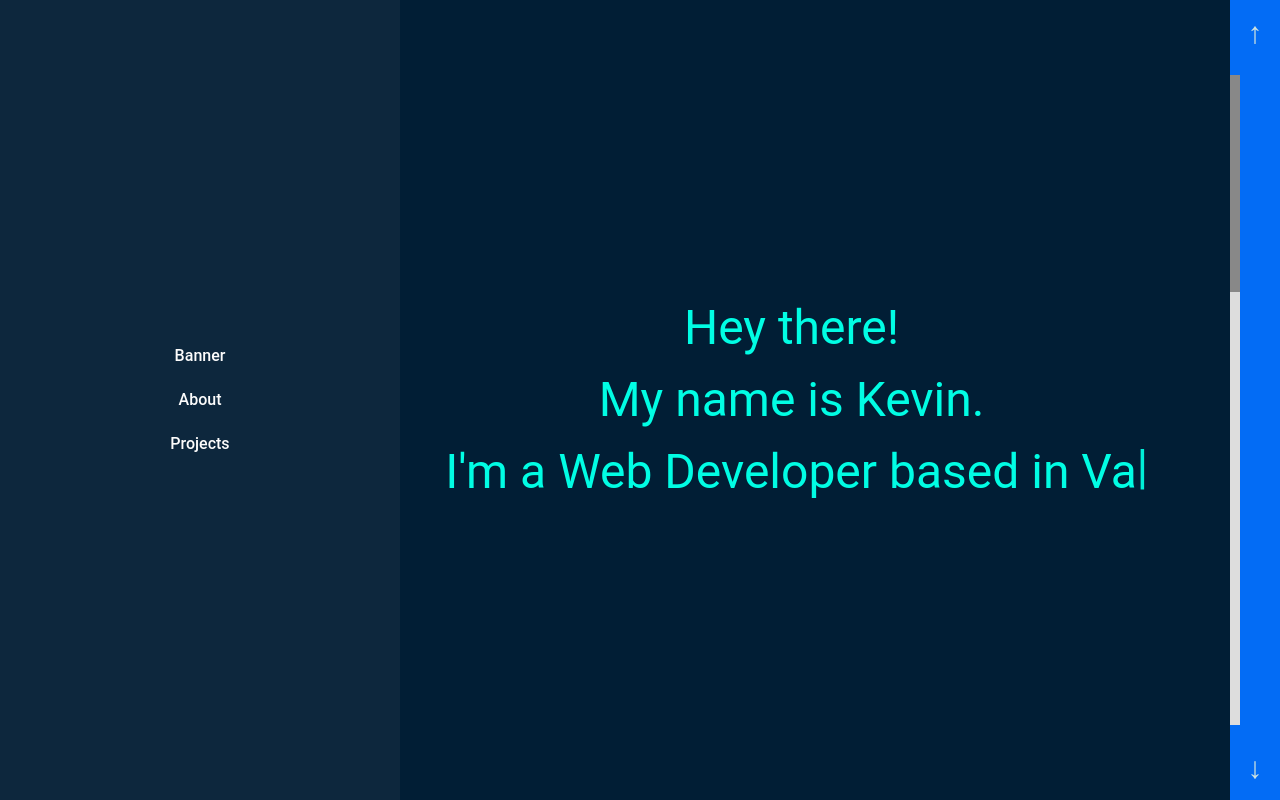
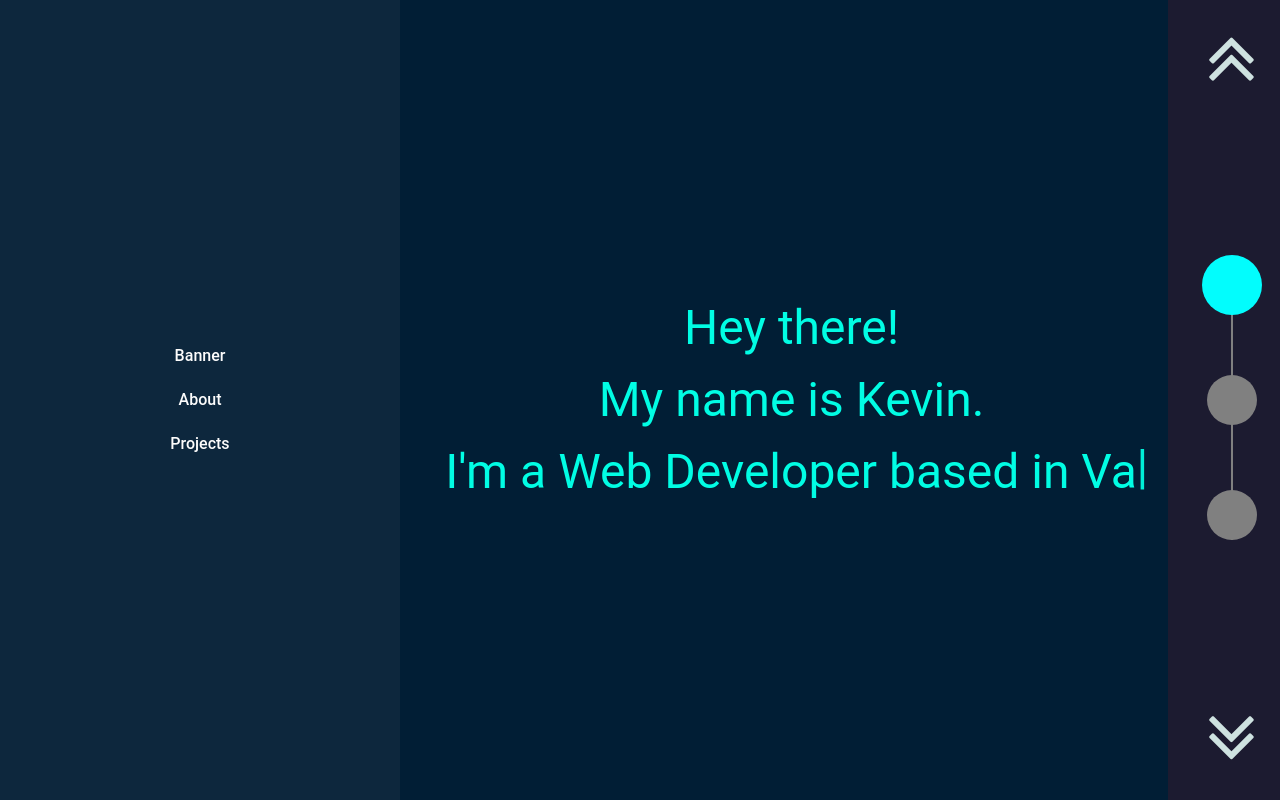
Before and after one commit to kchong30/portfolio, a React (Vite) app: page / in a window 1280 px wide. Shown: the top 800 px of the page. Built offline with nearby package versions, Linux system fonts and the light colour scheme.

Commit message:
layout part 2

```diff
--- a/package.json
+++ b/package.json
@@ -10,6 +10,7 @@
     "preview": "vite preview"
   },
   "dependencies": {
+    "font-awesome": "^4.7.0",
     "prop-types": "^15.8.1",
     "react": "^18.2.0",
     "react-dom": "^18.2.0",
--- a/src/frontpage/scrollbar/index.jsx
+++ b/src/frontpage/scrollbar/index.jsx
@@ -3,14 +3,6 @@ import './styles/scrollbar.css'
 
 function Scrollbar() {
     const [scroll, setScroll] = useState(0);
-    const maxScroll = document.body.scrollHeight - window.innerHeight;
-    // adjust this value based on your sections
-
-    const handleScrollKnob = (e) => {
-      const knobPosition = e.clientY - e.target.getBoundingClientRect().top;
-      const scrollPercentage = knobPosition / 100; // height of .scrollbar-container
-      window.scrollTo({ top: scrollPercentage * maxScroll, behavior: "smooth" });
-    };
 
     const handleUpArrow = () => {
       window.scrollTo({ top: scroll - window.innerHeight, behavior: 'smooth' });
@@ -26,26 +18,22 @@ function Scrollbar() {
       return () => window.removeEventListener('scroll', updateScroll);
     }, [scroll]);
 
-
-    const knobHeight = (window.innerHeight / document.body.scrollHeight) * 100; // Calculate knob height in %
-    const knobTop = (scroll / maxScroll) * (100 - knobHeight); // Calculate knob top position in %
-
     return (
         <div className="right-container">
           <div className="scroll-arrows" onClick={handleUpArrow}>
-            &uarr; {/* Up arrow */}
+            <i className="fa fa-angle-double-up"></i>
           </div>
-          <div className="scrollbar-container">
-        <div
-          className="scroll-knob"
-          style={{ top: `${knobTop}%`, height: `${knobHeight}%` }}
-          onMouseDown={(e) => e.target.setCapture()}
-          onMouseMove={handleScrollKnob}
-        ></div>
-      </div>
-          <div className="scroll-arrows" onClick={handleDownArrow}>
-            &darr; {/* Down arrow */}
-          </div>
+            <div className="scrollbar-container">
+              <div className = "line-nodes">
+                <div className="scroll-line"></div> {/* Line where the nodes sit */}
+                <div className={`scroll-node ${scroll < window.innerHeight ? 'active' : ''}`}></div>
+                <div className={`scroll-node ${scroll >= window.innerHeight && scroll < window.innerHeight * 2 ? 'active' : ''}`}></div>
+                <div className={`scroll-node ${scroll >= window.innerHeight * 2 ? 'active' : ''}`}></div>
+              </div>
+            </div>
+            <div className="scroll-arrows" onClick={handleDownArrow}>
+             <i className="fa fa-angle-double-down"></i>
+            </div>
         </div>
       );
   }
--- a/src/frontpage/scrollbar/styles/scrollbar.css
+++ b/src/frontpage/scrollbar/styles/scrollbar.css
@@ -1,32 +1,76 @@
 .right-container {
+  display: flex;
+  flex-direction: column;
+  justify-content: space-between; /* distribute space between the children */
+  align-items: center;
+  height: 100vh; /* full viewport height */
   position: fixed;
-    top: 0;
-    right: 0;
-    height: 100%;
-    width: 50px;
-    background-color: #036cf5;
+  width: 10%;
+  background-color: rgb(28, 27, 48);
+}
+
+.scroll-arrows {
+  cursor: pointer;
+  font-size: 5rem; /* adjust the size as needed */
+  transition: transform 0.3s ease;
+  user-select: none; /* Prevents text selection */
+
+}
+
+.scroll-arrows:hover {
+  transform: scale(1.2); /* adjust the scale for desired pulse effect */
+}
+
+.scrollbar-container {
   display: flex;
   flex-direction: column;
   justify-content: space-between;
+  width: 10px;
+  align-items: center;
+  flex-grow: 1; /* make it take up available space */
+  position: relative;
 }
 
-  .scroll-arrows {
-    font-size: 30px;
-    cursor: pointer;
-    margin: 10px 0; /* Spacing from top and bottom */
+
+.line-nodes {
+  display: flex;
+  flex-direction: column;
+  justify-content: space-between;
+  height: 50%;
+  position: absolute;
+  top: 50%; /* center the line vertically */
+  left: 50%;
+  transform: translateX(-50%) translateY(-50%); /* center horizontally and vertically */
 }
 
-  .scrollbar-container {
-    width: 10px;
-    flex-grow: 1; /* This will make the scrollbar take up the remaining space */
-    background-color: #ddd;
-    position: relative;
-    margin: 10px 0; /* Spacing from the arrows */
+.scroll-line {
+  position: absolute;
+  width: 2px; /* thickness of the line */
+  height: 100%; /* full height of the container */
+  background-color: gray; /* color of the line */
+  left: 50%;
+  top: 50%; /* center the line vertically */
+  transform: translateX(-50%) translateY(-50%); /* center horizontally and vertically */
 }
 
-  .scroll-knob {
-    width: 100%;
-    height: 10%; /* You can adjust this value for the knob's size */
-    background-color: #888;
-    position: absolute;
+.scroll-node {
+  width: 50px;
+  height: 50px;
+  border-radius: 50%;
+  background-color: gray;
+  position: relative; /* relative positioning for the nodes */
+  z-index: 1; /* to ensure nodes appear above the line */
+  transition: all 0.3s ease; /* transition effect */
 }
+
+.scroll-node.active {
+  background-color: rgb(2, 253, 253);
+  transform: scale(1.2); /* adjust the scale for desired pulse effect */
+
+}
+
+button:focus,
+a:focus,
+[class*="fa"]:focus {
+  outline: none;
+}
--- a/src/frontpage/styles/frontpage.css
+++ b/src/frontpage/styles/frontpage.css
@@ -52,8 +52,6 @@
     height: 300vh;
     width: 80%;
     margin-left: var(--navbar-width); /* Make space for the navbar */
-
-
   }
 
   .section {
--- a/src/index.css
+++ b/src/index.css
@@ -1,3 +1,9 @@
 @tailwind base;
 @tailwind components;
 @tailwind utilities;
+
+button:focus,
+a:focus,
+[class*="fa"]:focus {
+  outline: none;
+}
--- a/src/main.jsx
+++ b/src/main.jsx
@@ -1,6 +1,7 @@
 import React from 'react'
 import ReactDOM from 'react-dom/client'
 import App from './App.jsx'
+import 'font-awesome/css/font-awesome.min.css';
 import './index.css'
 import './App.css'
 import { BrowserRouter } from 'react-router-dom'
```
Also changed, not shown: 1 other file (tests, documents, lock files or other folders). Lines whose indentation alone changed are shown as unchanged.
